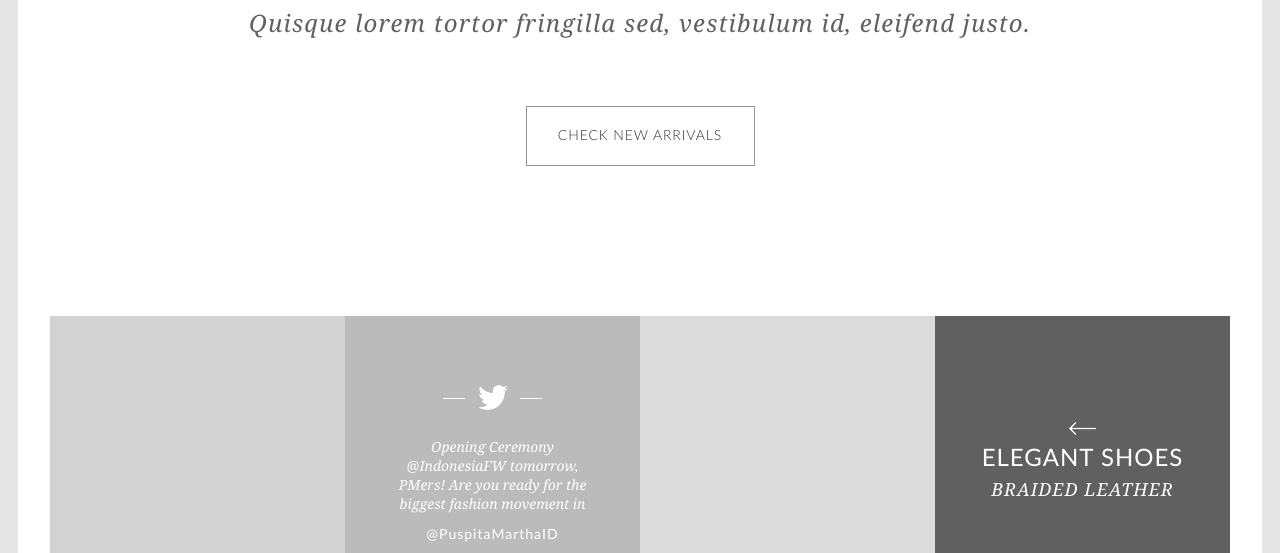
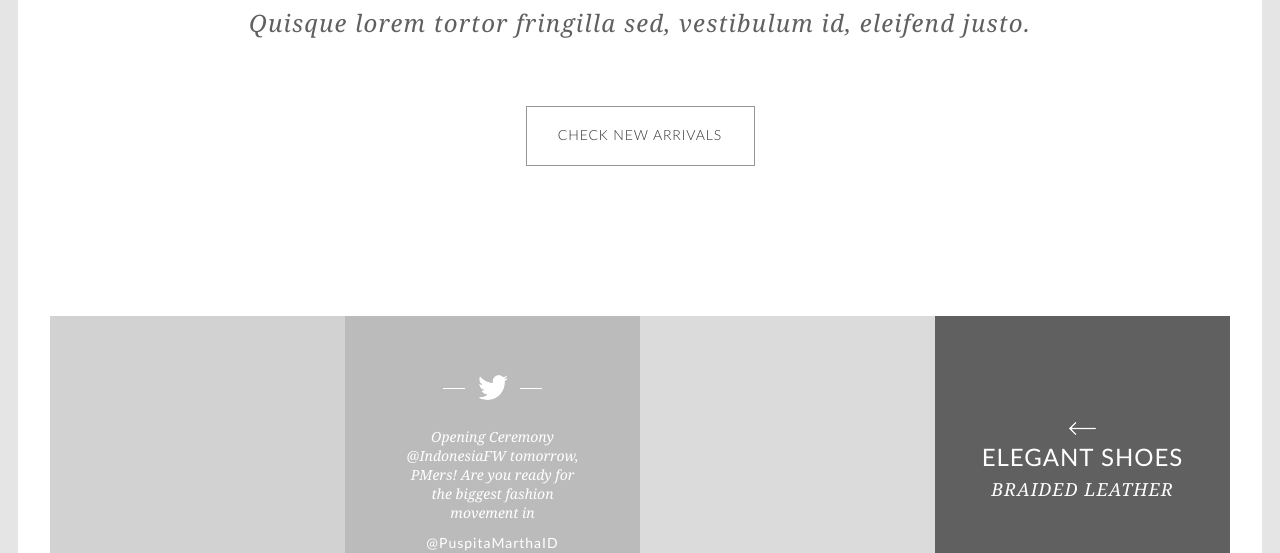
Before and after one commit to RaMin0/shopping-cart, a plain HTML site: page index.html in a window 1280 px wide. Shown: the part 399-952 px from the top of the page. Drawn offline with Linux system fonts and the light colour scheme.

Commit message:
Fix in grid tweet width

```diff
--- a/css/style.css
+++ b/css/style.css
@@ -254,7 +254,7 @@ main section article.article-tweet p {
 
 main section article.article-tweet blockquote {
   margin: 26px 0 14px;
-  width: 203px;
+  width: 185px;
   font-family: Georgia, Times, 'Times New Roman', serif;
   font-style: italic;
 }
```
